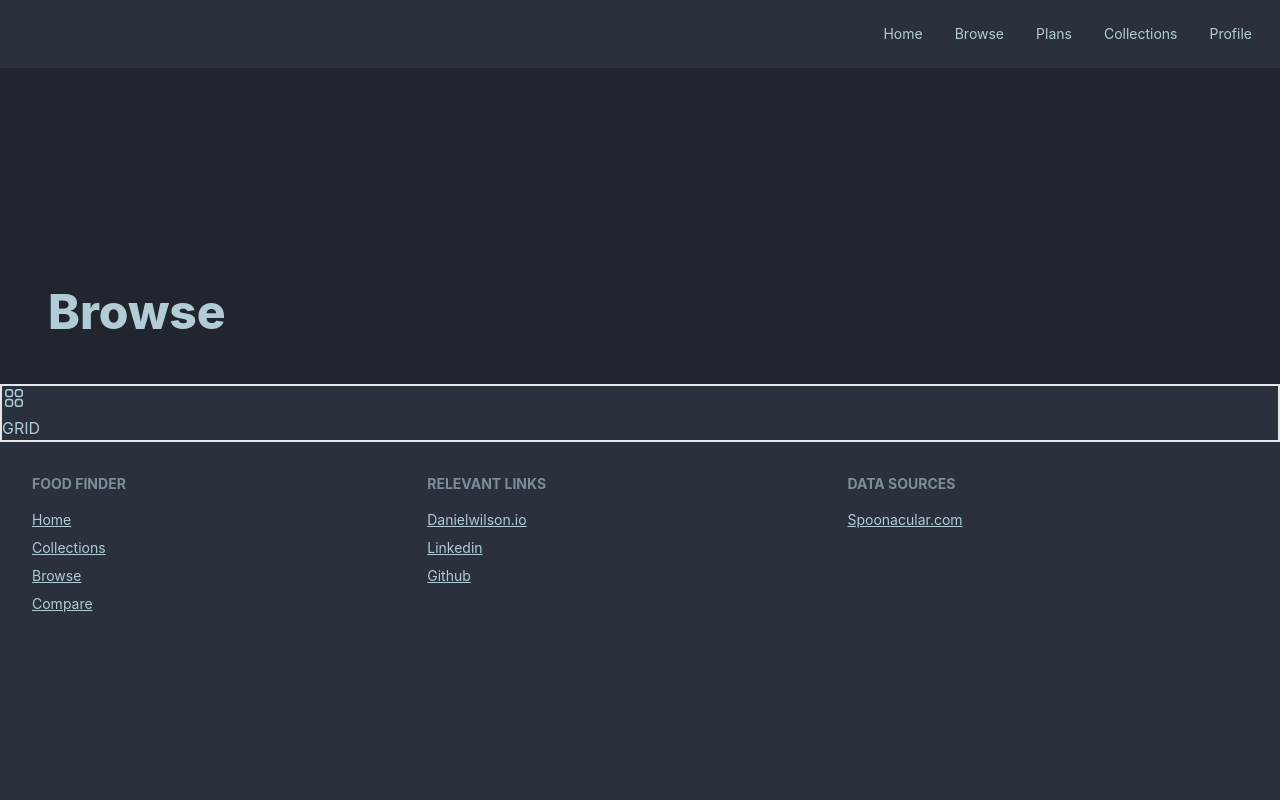
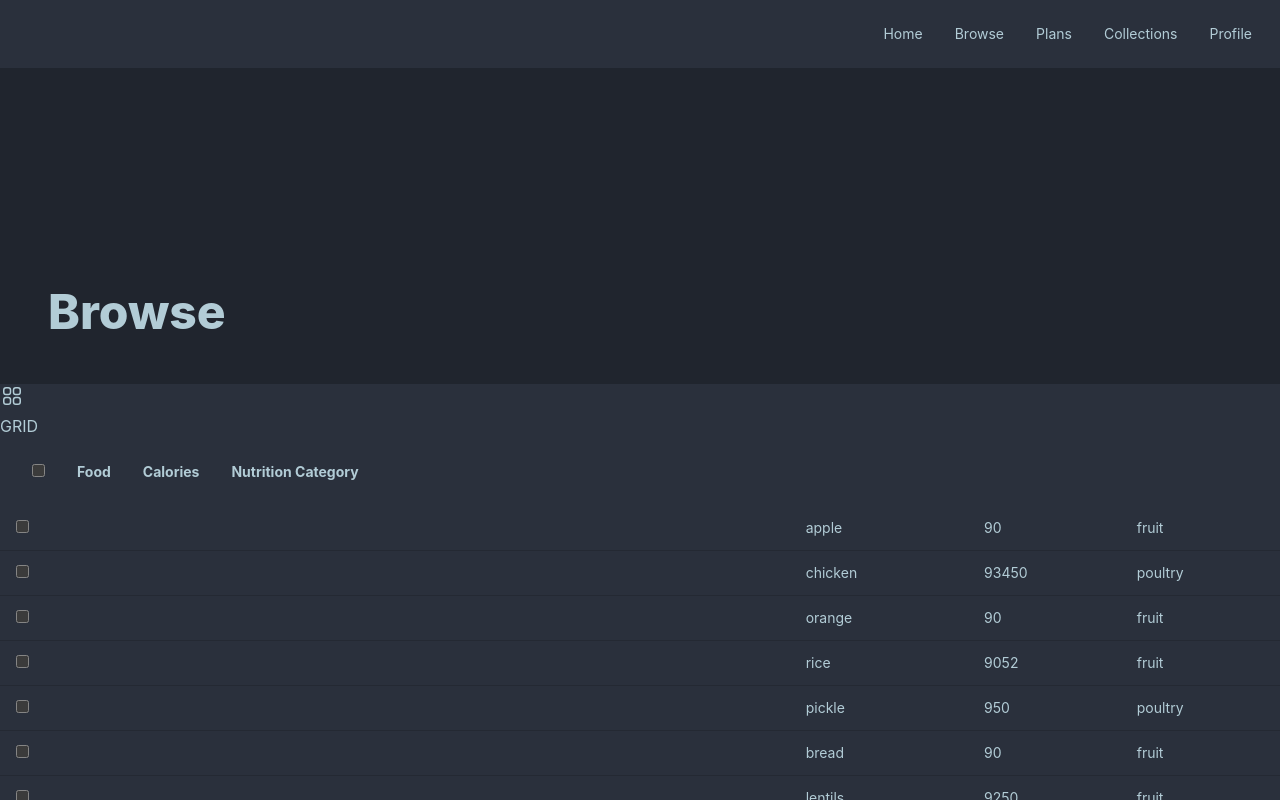
Before and after one commit to DanielCW7/food-finder, a React (Create React App) app: page /browse in a window 1280 px wide. Both pictures are taken after a click on the label 14 px from the left and 398 px from the top of the page. Shown: the top 800 px of the page. Built offline with nearby package versions, Linux system fonts and the light colour scheme.

Commit message:
BUILD(browse): build table formats

```diff
--- a/src/components/searchResults.js
+++ b/src/components/searchResults.js
@@ -8,36 +8,62 @@ const SearchResults = () => {
     const [isToggled, setToggle] = useState(false);
 
     const sampleArray = [
-        {"food":"apple", "calories": 90},
-        {"food":"chicken", "calories": 90},
-        {"food":"orange", "calories": 90},
+        {"food":"apple", "calories": 90, "category": "fruit"},
+        {"food":"chicken", "calories": 93450, "category": "poultry"},
+        {"food":"orange", "calories": 90, "category": "fruit"},
+        {"food":"rice", "calories": 9052, "category": "fruit"},
+        {"food":"pickle", "calories": 950, "category": "poultry"},
+        {"food":"bread", "calories": 90, "category": "fruit"},
+        {"food":"lentils", "calories": 9250, "category": "fruit"},
+        {"food":"bananas", "calories": 920, "category": "poultry"},
+        {"food":"grapes", "calories": 90, "category": "fruit"},
     ]
 
+    let gridView =
+        <table className="table">
+            <th>
+                <tr>
+                    <th>
+                        <label>
+                            <input type="checkbox" />
+                        </label>
+                    </th>
+                    <th> Food </th>
+                    <th> Calories </th>
+                    <th> Nutrition Category </th>
+                </tr>
+            </th>
+            <tbody>
+                {
+                    sampleArray.map(item => {
+                        return (
+                            <tr>
+                                <th>
+                                    <input type="checkbox" />
+                                </th>
+                            <td><div>{item.food} </div></td>
+                            <td><div>{item.calories} </div></td>
+                            <td><div>{item.category} </div></td>
+                            </tr>
+                        )
+                    })
 
-    let tableView = <table>
-    {}
-    </table>
+                }
+            </tbody>
+
+        </table>
     return (
 
-        <div className="container mx-auto border-2">
+        <div className="container mx-auto">
+            <label className="swap">
+                <input type="checkbox" onClick={() => setToggle(!isToggled)}/>
+                <svg xmlns="http://www.w3.org/2000/svg" fill="none" viewBox="0 0 24 24" strokeWidth={1.5} stroke="currentColor" className="swap-on w-6 h-6"><path strokeLinecap="round" strokeLinejoin="round" d="M3.75 6A2.25 2.25 0 0 1 6 3.75h2.25A2.25 2.25 0 0 1 10.5 6v2.25a2.25 2.25 0 0 1-2.25 2.25H6a2.25 2.25 0 0 1-2.25-2.25V6ZM3.75 15.75A2.25 2.25 0 0 1 6 13.5h2.25a2.25 2.25 0 0 1 2.25 2.25V18a2.25 2.25 0 0 1-2.25 2.25H6A2.25 2.25 0 0 1 3.75 18v-2.25ZM13.5 6a2.25 2.25 0 0 1 2.25-2.25H18A2.25 2.25 0 0 1 20.25 6v2.25A2.25 2.25 0 0 1 18 10.5h-2.25a2.25 2.25 0 0 1-2.25-2.25V6ZM13.5 15.75a2.25 2.25 0 0 1 2.25-2.25H18a2.25 2.25 0 0 1 2.25 2.25V18A2.25 2.25 0 0 1 18 20.25h-2.25A2.25 2.25 0 0 1 13.5 18v-2.25Z" /></svg>
+                <svg xmlns="http://www.w3.org/2000/svg" fill="none" viewBox="0 0 24 24" strokeWidth={1.5} stroke="currentColor" className="swap-off w-6 h-6"><path strokeLinecap="round" strokeLinejoin="round" d="M9 4.5v15m6-15v15m-10.875 0h15.75c.621 0 1.125-.504 1.125-1.125V5.625c0-.621-.504-1.125-1.125-1.125H4.125C3.504 4.5 3 5.004 3 5.625v12.75c0 .621.504 1.125 1.125 1.125Z" /></svg>
+            </label>
 
+            <h2> {isToggled ? "GRID" : "COLUMN"} </h2>
+            {isToggled ? gridView : "COLUMN"}
 
-            <label className="swap">
-
-            <input type="checkbox" onClick={() => setToggle(!isToggled)}/>
-            <svg xmlns="http://www.w3.org/2000/svg" fill="none" viewBox="0 0 24 24" strokeWidth={1.5} stroke="currentColor" className="swap-on w-6 h-6"><path strokeLinecap="round" strokeLinejoin="round" d="M3.75 6A2.25 2.25 0 0 1 6 3.75h2.25A2.25 2.25 0 0 1 10.5 6v2.25a2.25 2.25 0 0 1-2.25 2.25H6a2.25 2.25 0 0 1-2.25-2.25V6ZM3.75 15.75A2.25 2.25 0 0 1 6 13.5h2.25a2.25 2.25 0 0 1 2.25 2.25V18a2.25 2.25 0 0 1-2.25 2.25H6A2.25 2.25 0 0 1 3.75 18v-2.25ZM13.5 6a2.25 2.25 0 0 1 2.25-2.25H18A2.25 2.25 0 0 1 20.25 6v2.25A2.25 2.25 0 0 1 18 10.5h-2.25a2.25 2.25 0 0 1-2.25-2.25V6ZM13.5 15.75a2.25 2.25 0 0 1 2.25-2.25H18a2.25 2.25 0 0 1 2.25 2.25V18A2.25 2.25 0 0 1 18 20.25h-2.25A2.25 2.25 0 0 1 13.5 18v-2.25Z" /></svg>
-            <svg xmlns="http://www.w3.org/2000/svg" fill="none" viewBox="0 0 24 24" strokeWidth={1.5} stroke="currentColor" className="swap-off w-6 h-6"><path strokeLinecap="round" strokeLinejoin="round" d="M9 4.5v15m6-15v15m-10.875 0h15.75c.621 0 1.125-.504 1.125-1.125V5.625c0-.621-.504-1.125-1.125-1.125H4.125C3.504 4.5 3 5.004 3 5.625v12.75c0 .621.504 1.125 1.125 1.125Z" /></svg>
-
-            </label>
-            {/* {
-                isToggled
-                ? tableView
-                : gridView
-            } */}
-            <h2> {isToggled ? "GRID" : "COLUMN"} </h2>
-            <table>
-                {/* render either table here based on state */}
-            </table>
         </div>
 
     )
```
